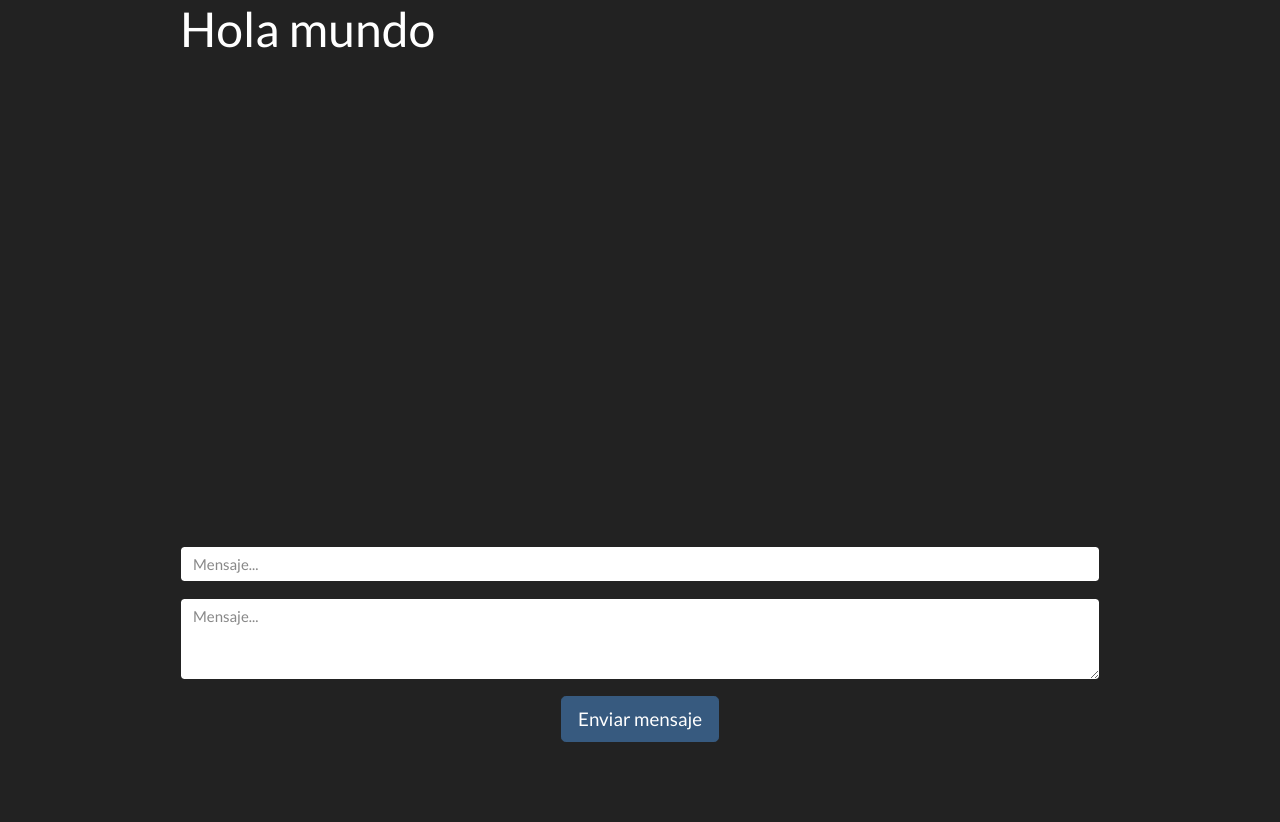
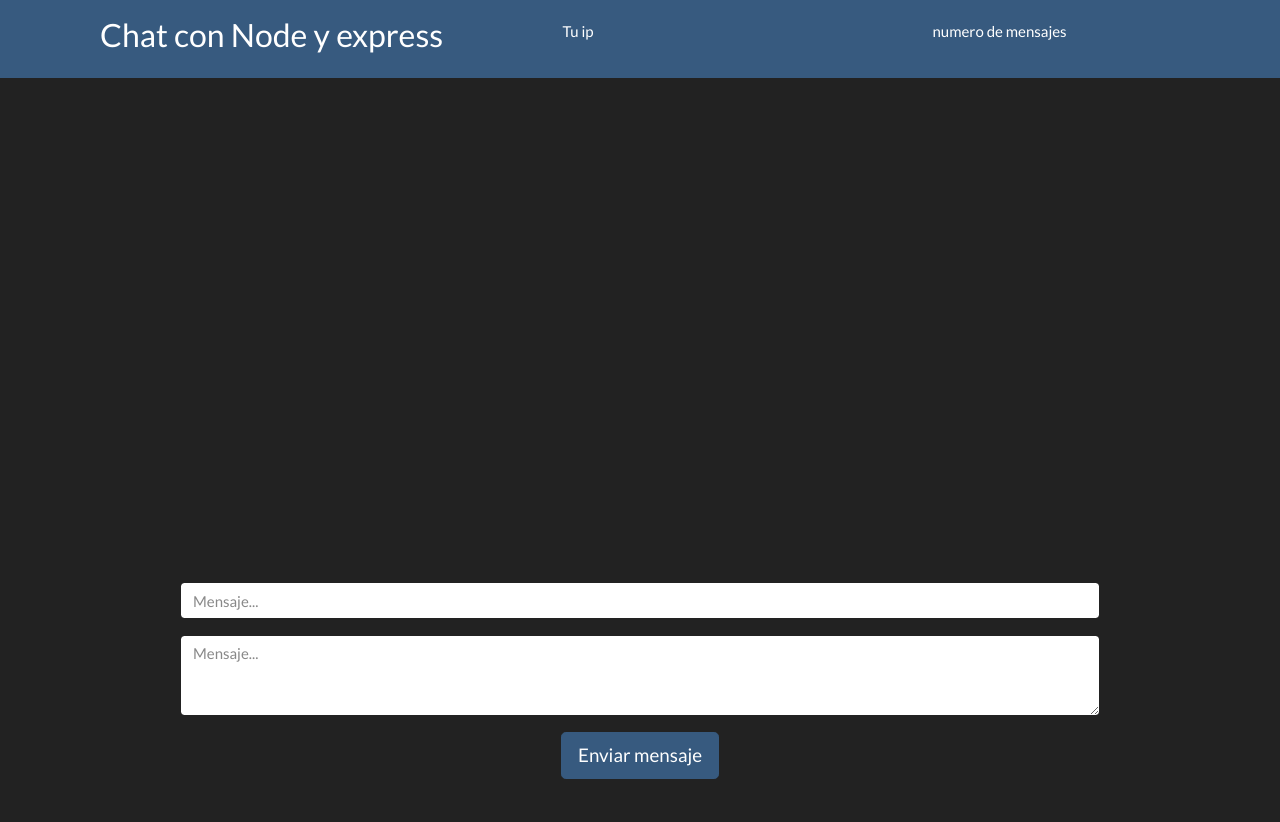
Before and after one commit to juanvs23/Chat-node, a website: page client/index.html in a window 1280 px wide. Before the commit the page ends 800 px from the top, so only its background shows below. Drawn offline with nearby package versions, Linux system fonts and the light colour scheme; no server answers.

Commit message:
cambios esteticos 1

```diff
--- a/client/index.html
+++ b/client/index.html
@@ -22,11 +22,24 @@
    <base href="/">
 </head>
 <body>
+    <nav class="navbar navbar-expand-lg navbar-dark bg-primary" style="margin-bottom:1.5rem;">
+       <div class="container">
+       <div class="col-md-5">
+        <h3>Chat con Node y express </h3>
+       </div>
+       <div class="col-4">
+            <p>Tu ip <span id="ip"></span></p>
+       </div>
+       <div class="col-3">
+        <p>numero de mensajes <span id="numberjs"></span></p>
+       </div>
 
+       </div>
+      </nav>
 <div class="container">
     <div class="row justify-content-center">
         <div class="col-10">
-            <h1>Hola mundo</h1>
+
             <div class="msj-container">
 
                 <div id="mensajes" class="row">
--- a/client/main.js
+++ b/client/main.js
@@ -29,6 +29,7 @@ document.getElementById('form').addEventListener('submit',(e)=>{
     };
     nickEmiter.style.display="none";
     socket.emit('addMsj',emitMessaje);
-    console.log(emitMessaje);
+    document.getElementById('numberjs').innerText=storyBoard.children.length+1;
+
 
 });
```
